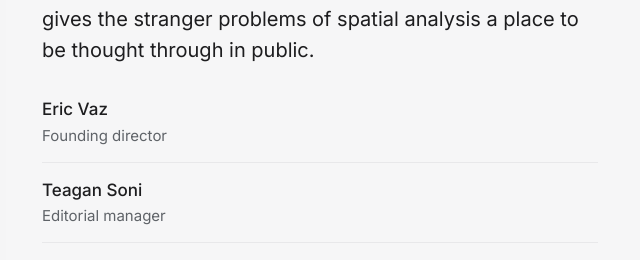
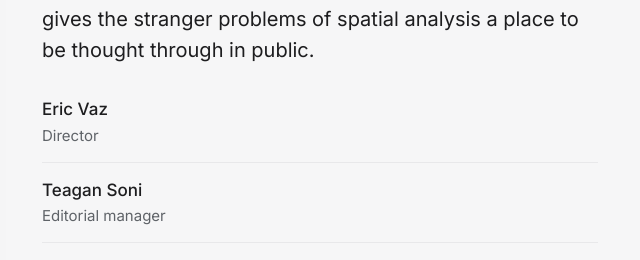
Before and after one commit to ericvaz/spatial-intelligence-collective, a plain HTML site: page index.html in a window 1280 px wide. Shown: the part 3975-4235 px from the top of the page, 562-1202 px from the left. Drawn offline with Linux system fonts and the light colour scheme.

Commit message:
Use Director for Eric's title on the STRANGE masthead
Co-Authored-By: Claude Opus 5.5 <noreply@anthropic.com>

```diff
--- a/index.html
+++ b/index.html
@@ -142,7 +142,7 @@
         <details class="fold" data-fold>
           <summary><h3>Masthead <span class="c">13</span></h3></summary>
           <ul class="people masthead">
-            <li><span class="n">Eric Vaz</span><span class="a">Founding director</span></li>
+            <li><span class="n">Eric Vaz</span><span class="a">Director</span></li>
             <li><span class="n">Teagan Soni</span><span class="a">Editorial manager</span></li>
           </ul>
           <h4 class="sub">Editorial board</h4>
```
